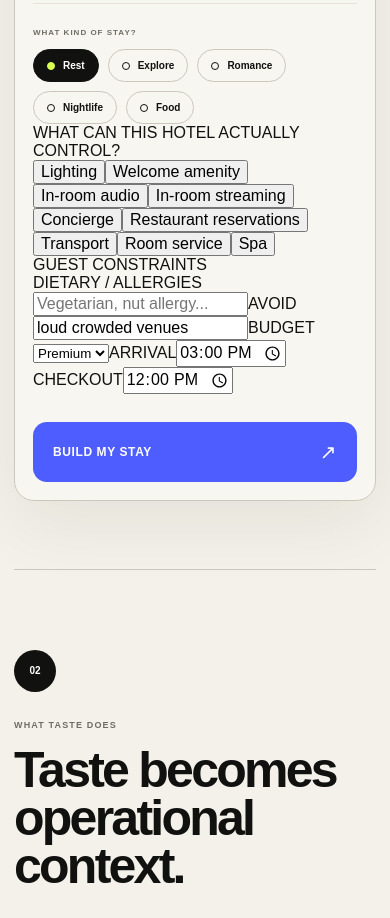
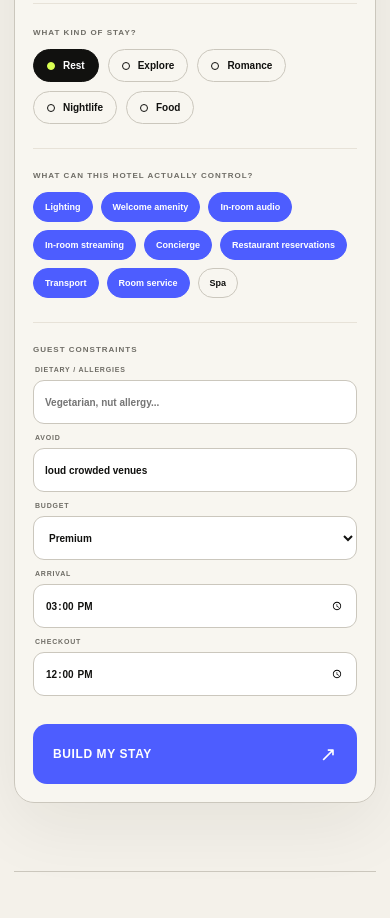
Before and after one commit to Broderickfowler/Taste, a Next.js app: page / in a window 390 px wide. Shown: the part 1860-2778 px from the top of the page. Built offline with nearby package versions, Linux system fonts and the light colour scheme.

Commit message:
style Taste context itinerary and feedback controls

```diff
--- a/app/globals.css
+++ b/app/globals.css
@@ -1087,3 +1087,227 @@ footer span {
     grid-template-columns: 1fr;
   }
 }
+
+
+.builderSubsection {
+  margin-top: 24px;
+  padding-top: 22px;
+  border-top: 1px solid var(--soft);
+}
+
+.builderSubsection > span,
+.interpretationPanel > div > span,
+.interpretationSeeds > span,
+.itineraryPanel > span {
+  display: block;
+  color: var(--muted);
+  font-size: 8px;
+  font-weight: 900;
+  letter-spacing: 1px;
+  text-transform: uppercase;
+}
+
+.capabilityGrid {
+  display: flex;
+  flex-wrap: wrap;
+  gap: 8px;
+  margin-top: 12px;
+}
+
+.capability {
+  padding: 9px 11px;
+  border: 1px solid var(--line);
+  border-radius: 999px;
+  background: transparent;
+  color: var(--ink);
+  font-size: 9px;
+  font-weight: 800;
+}
+
+.activeCapability {
+  border-color: var(--blue);
+  background: var(--blue);
+  color: white;
+}
+
+.constraintGrid {
+  display: grid;
+  grid-template-columns: repeat(5, minmax(0, 1fr));
+  gap: 10px;
+  margin-top: 12px;
+}
+
+.constraintGrid label > span {
+  display: block;
+  margin: 0 0 7px 2px;
+  color: var(--muted);
+  font-size: 7px;
+  font-weight: 900;
+  letter-spacing: 0.8px;
+}
+
+.constraintGrid input,
+.constraintGrid select {
+  width: 100%;
+  min-height: 44px;
+  padding: 10px 11px;
+  border: 1px solid var(--line);
+  border-radius: 11px;
+  outline: none;
+  background: white;
+  color: var(--ink);
+  font-size: 10px;
+  font-weight: 700;
+}
+
+.interpretationPanel {
+  margin-bottom: 24px;
+  padding: 20px;
+  display: grid;
+  grid-template-columns: 0.75fr 1.25fr;
+  gap: 20px;
+  border: 1px solid var(--line);
+  border-radius: 18px;
+  background: rgba(255,255,255,0.32);
+}
+
+.interpretationPanel strong {
+  display: block;
+  margin-top: 8px;
+  font-size: 18px;
+}
+
+.interpretationPanel small {
+  display: block;
+  margin-top: 5px;
+  color: var(--muted);
+  font-size: 8px;
+}
+
+.interpretationSeeds > div {
+  display: grid;
+  grid-template-columns: repeat(3, minmax(0,1fr));
+  gap: 8px;
+  margin-top: 9px;
+}
+
+.interpretationSeeds article {
+  padding: 10px;
+  border: 1px solid var(--soft);
+  border-radius: 11px;
+  background: rgba(255,255,255,0.45);
+}
+
+.interpretationSeeds article small,
+.interpretationSeeds article strong,
+.interpretationSeeds article em {
+  display: block;
+}
+
+.interpretationSeeds article small {
+  color: var(--muted);
+}
+
+.interpretationSeeds article strong {
+  margin-top: 4px;
+  font-size: 11px;
+}
+
+.interpretationSeeds article em {
+  margin-top: 3px;
+  color: var(--blue);
+  font-size: 7px;
+  font-style: normal;
+  font-weight: 900;
+  text-transform: uppercase;
+}
+
+.itineraryPanel {
+  margin-bottom: 14px;
+  padding: 20px;
+  border: 1px solid var(--line);
+  border-radius: 20px;
+  background: rgba(255,255,255,0.25);
+}
+
+.itineraryGrid {
+  display: grid;
+  grid-template-columns: repeat(6, minmax(0,1fr));
+  gap: 8px;
+  margin-top: 12px;
+}
+
+.itineraryGrid article {
+  min-height: 170px;
+  padding: 12px;
+  border: 1px solid var(--soft);
+  border-radius: 12px;
+  background: rgba(255,255,255,0.5);
+}
+
+.itineraryGrid b,
+.itineraryGrid strong {
+  display: block;
+}
+
+.itineraryGrid b {
+  color: var(--blue);
+  font-size: 9px;
+}
+
+.itineraryGrid strong {
+  margin-top: 16px;
+  font-size: 11px;
+}
+
+.itineraryGrid p {
+  margin: 38px 0 0;
+  color: var(--muted);
+  font-size: 8px;
+  line-height: 1.45;
+}
+
+.momentFeedback {
+  display: flex;
+  gap: 6px;
+  margin-top: 16px;
+}
+
+.momentFeedback button {
+  padding: 7px 9px;
+  border: 1px solid var(--line);
+  border-radius: 999px;
+  background: transparent;
+  color: inherit;
+  font-size: 7px;
+  font-weight: 900;
+}
+
+.momentFeedback .selectedFeedback {
+  background: var(--blue);
+  border-color: var(--blue);
+  color: white;
+}
+
+.featuredMoment .momentFeedback button {
+  border-color: rgba(255,255,255,0.28);
+}
+
+@media (max-width: 1100px) {
+  .constraintGrid {
+    grid-template-columns: repeat(3, minmax(0,1fr));
+  }
+
+  .itineraryGrid {
+    grid-template-columns: repeat(3, minmax(0,1fr));
+  }
+}
+
+@media (max-width: 760px) {
+  .constraintGrid,
+  .interpretationPanel,
+  .interpretationSeeds > div,
+  .itineraryGrid {
+    grid-template-columns: 1fr;
+  }
+}
```
